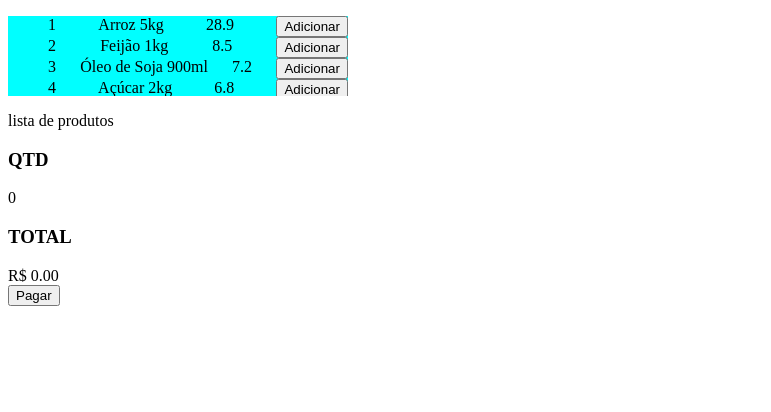
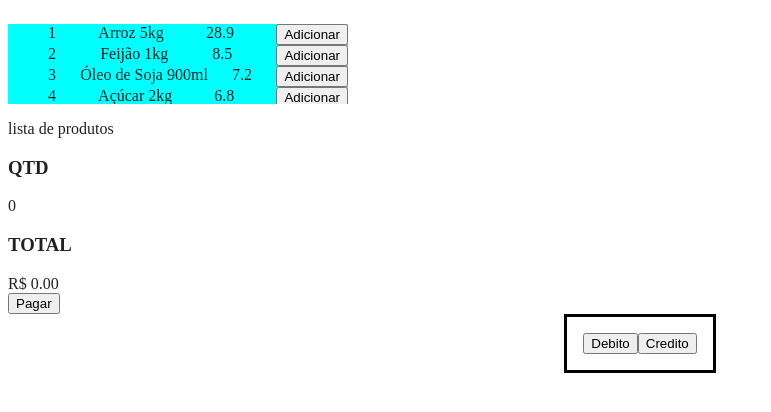
Before and after one commit to mauricio-luan/automacao-para-ambiente-desenvolvimento, a Vue app: page / in a window 1280 px wide. Both pictures are taken after a click on the button "Pagar". Shown: the top 412 px of the page, without its empty margins (0-771 px from the left). Built offline with nearby package versions, Linux system fonts and the light colour scheme.

Commit message:
refactor: ajustes

```diff
--- a/package.json
+++ b/package.json
@@ -21,6 +21,7 @@
     "@electron-toolkit/preload": "^3.0.2",
     "@electron-toolkit/utils": "^4.0.0",
     "axios": "^1.13.2",
+    "vuetify": "^3.11.6",
     "vuex": "^4.0.2"
   },
   "devDependencies": {
--- a/src/main/index.js
+++ b/src/main/index.js
@@ -5,6 +5,8 @@ import { registerIpcHandlers } from './ipc/ipcHandlers'
 
 function createWindow() {
   const mainWindow = new BrowserWindow({
+    width: 1280,
+    height: 720,
     show: false,
     webPreferences: {
       preload: join(__dirname, '../preload/index.js'),
--- a/src/renderer/src/App.vue
+++ b/src/renderer/src/App.vue
@@ -1,24 +1,30 @@
 <template>
-  <ProductList :produtos="produtos"></ProductList>
+  <v-app>
+    <v-main>
+      <ProductList :produtos="produtos"></ProductList>
 
-  <Carrinho></Carrinho>
+      <Carrinho></Carrinho>
 
-  <Totals></Totals>
+      <Totals></Totals>
 
-  <Controls></Controls>
+      <Controls v-model:is-open="isOpen" @chama-venda="chamaVenda"></Controls>
+    </v-main>
+  </v-app>
 </template>
 
 <script>
 import Carrinho from './components/Carrinho.vue'
+import Controls from './components/Controls.vue'
 import ProductList from './components/ProductList.vue'
 import Totals from './components/Totals.vue'
-import Controls from './components/Controls.vue'
+import { statusTransaction } from '../../shared/constants/payerFields'
 
 export default {
   components: { Carrinho, Controls, ProductList, Totals },
 
   data() {
     return {
+      isOpen: false,
       produtos: [
         {
           id: 1,
@@ -39,13 +45,22 @@ export default {
           id: 4,
           produto: 'Açúcar 2kg',
           valorUnitario: 6.8
-        },
-        {
-          id: 5,
-          produto: 'Café 500g',
-          valorUnitario: 15.9
         }
       ]
+    }
+  },
+
+  methods: {
+    async chamaVenda(payload) {
+      try {
+        const response = await window.api.pagamento(payload)
+        if (response === statusTransaction.APPROVED) {
+          this.$store.dispatch('limpaCarrinho')
+          this.isOpen = false
+        }
+      } catch (err) {
+        console.error('erro no chamaVenda: ', err)
+      }
     }
   }
 }
--- a/src/renderer/src/components/Controls.vue
+++ b/src/renderer/src/components/Controls.vue
@@ -1,34 +1,43 @@
 <template>
   <div>
-    <button @click="pagar">Pagar</button>
+    <button @click="handleIsOpen = true">Pagar</button>
+    <dialog :open="isOpen">
+      <button @click="chamaVenda(paymentType.DEBIT)">Debito</button>
+      <button @click="chamaVenda(paymentType.CREDIT)">Credito</button>
+    </dialog>
   </div>
 </template>
 
 <script>
+import { PaymentType } from '../../../shared/constants/payerFields'
+
 export default {
+  props: { isOpen: Boolean },
+  emits: ['chama-venda', 'update:isOpen'],
+
+  computed: {
+    paymentType() {
+      return PaymentType
+    },
+
+    handleIsOpen: {
+      get() {
+        return this.isOpen
+      },
+      set(v) {
+        this.$emit('update:isOpen', v)
+      }
+    }
+  },
   methods: {
-    async pagar() {
-      const valorTotal = this.$store.getters.valorTotalNoCarrinho
-
-      try {
-        const response = await window.api.pagamento(valorTotal)
-
-        console.log(response)
-      } catch (err) {
-        console.error(err)
+    chamaVenda(paymentType) {
+      const valorTotalNoCarrinho = this.$store.getters.valorTotalNoCarrinho
+      const payload = {
+        paymentType: paymentType,
+        value: valorTotalNoCarrinho
       }
+      this.$emit('chama-venda', payload)
     }
   }
 }
 </script>
-<!--
-beleza, agora o fluxo é o seguinte:
-
-1 - o botao chama a api do preload
-2 - a api do preload invoca o canal de venda no main
-3 - o main recebe a chamada do renderer e executa a funcao service
-4 - a funcao service faz a requisicao pra payer e retorna uma promisse
-5 - o main recebe a resposta da promisse e envia para o renderer (tratado ou nao?)
-
-
--->
--- a/src/renderer/src/main.js
+++ b/src/renderer/src/main.js
@@ -1,7 +1,9 @@
 import { createApp } from 'vue'
 import App from './App.vue'
 import store from './store/store'
+import vuetify from './plugins/vuetify'
 
 const app = createApp(App)
 app.use(store)
+app.use(vuetify)
 app.mount('#app')
--- /dev/null
+++ b/src/renderer/src/plugins/vuetify.js
@@ -0,0 +1,10 @@
+import { createVuetify } from 'vuetify'
+import * as components from 'vuetify/components'
+import * as directives from 'vuetify/directives'
+
+const vuetify = createVuetify({
+  components,
+  directives
+})
+
+export default vuetify
--- a/src/renderer/src/store/store.js
+++ b/src/renderer/src/store/store.js
@@ -26,6 +26,10 @@ const store = createStore({
         if (produto.quantidade > 1) produto.quantidade--
         else this.commit('removerDoCarrinho', produto.id)
       }
+    },
+
+    limpaCarrinho(state) {
+      state.carrinho = []
     }
   },
 
@@ -40,6 +44,10 @@ const store = createStore({
 
     decrementaProduto(context, produtoId) {
       context.commit('decrementaProduto', produtoId)
+    },
+
+    limpaCarrinho(context) {
+      context.commit('limpaCarrinho')
     }
   },
 
--- a/src/main/constants/payerFields.js
+++ b/src/shared/constants/payerFields.js
@@ -59,3 +59,13 @@ export const PaymentMethodSubType = Object.freeze({
 export const service = Object.freeze({
   MOBILE_CREDIT: 'MOBILE_CREDIT'
 })
+
+export const statusTransaction = Object.freeze({
+  APPROVED: 'APPROVED',
+  REJECTED: 'REJECTED',
+  PENDING: 'PENDING',
+  CANCELLED: 'CANCELLED',
+  ABORTED: 'ABORTED',
+  DONE: 'DONE',
+  UNAUTHORIZED: 'UNAUTHORIZED'
+})
```
Also changed, not shown: src/main/services/services.js (+7 -2 lines), 1 other file (tests, documents, lock files or other folders).
